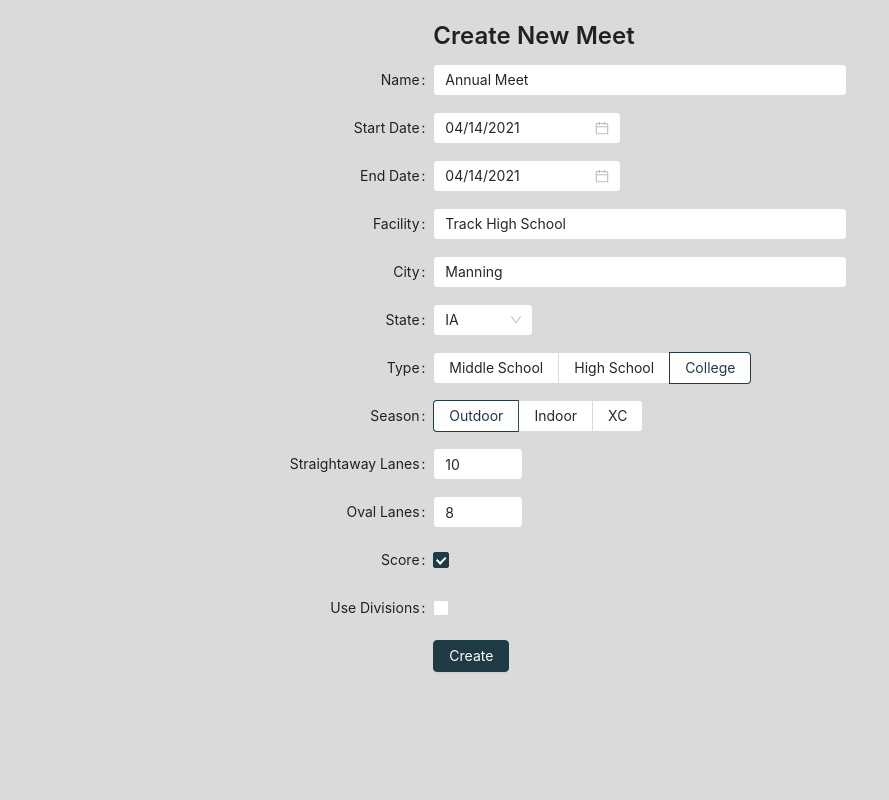
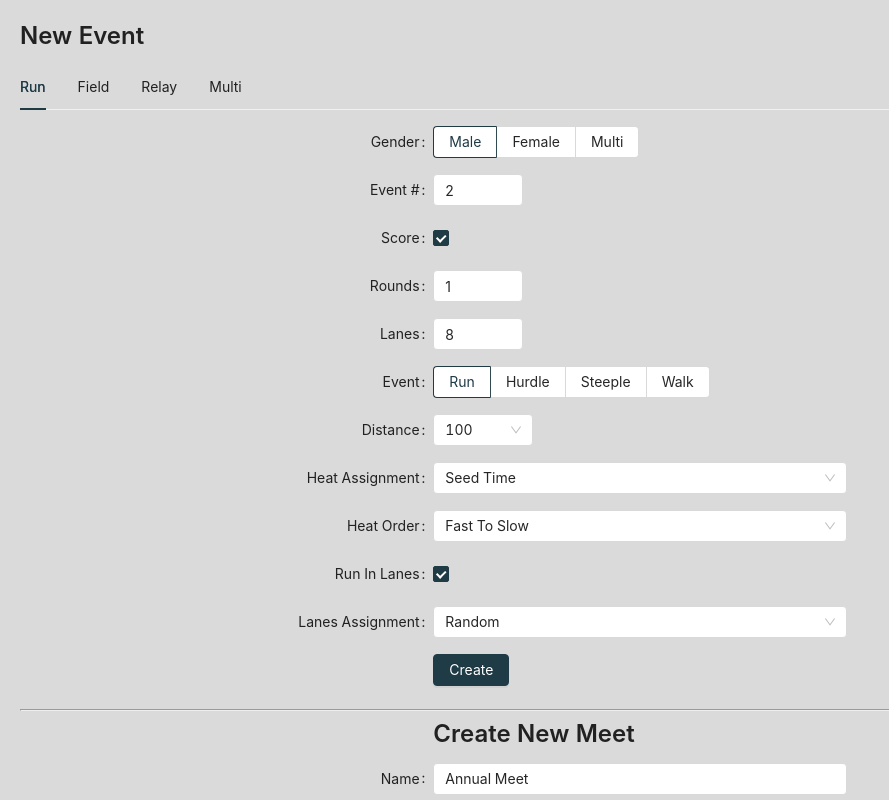
Before and after one commit to jgreazel/react-playground, a React (Create React App) app in the folder form-creator/: page / in a window 1280 px wide. Shown: the top 800 px of the page, without its empty margins (0-889 px from the left). Built offline with nearby package versions, Linux system fonts and the light colour scheme.

Commit message:
run event form

```diff
--- a/form-creator/package.json
+++ b/form-creator/package.json
@@ -42,5 +42,10 @@
       "last 1 firefox version",
       "last 1 safari version"
     ]
+  },
+  "prettier": {
+    "singleQuote": false,
+    "bracketSpacing": true,
+    "jsxBracketSameLine": false
   }
 }
--- a/form-creator/src/App.tsx
+++ b/form-creator/src/App.tsx
@@ -1,12 +1,14 @@
 import React from "react";
 
-import { NewMeetForm } from './Forms';
+import { NewMeetForm, NewEventForm } from "./Forms";
 
 import "./App.less";
 
 const App = () => (
   <div className="App">
-    <NewMeetForm/>
+    <NewEventForm />
+    <hr />
+    <NewMeetForm />
   </div>
 );
 
--- /dev/null
+++ b/form-creator/src/Forms/NewEventForm/NewEventForm.tsx
@@ -0,0 +1,30 @@
+import React from "react";
+import { Col, Row, Tabs, Typography } from "antd";
+
+import RunEventForm from "./RunEventForm";
+
+const NewEventForm = () => (
+  <>
+    <Row>
+      <Col span={8}>
+        <Typography.Title level={3}>New Event</Typography.Title>
+      </Col>
+    </Row>
+    <Tabs defaultActiveKey="1">
+      <Tabs.TabPane tab="Run" key="1">
+        <RunEventForm />
+      </Tabs.TabPane>
+      <Tabs.TabPane tab="Field" key="2">
+        <div>field</div>
+      </Tabs.TabPane>
+      <Tabs.TabPane tab="Relay" key="3">
+        <div>run</div>
+      </Tabs.TabPane>
+      <Tabs.TabPane tab="Multi" key="4">
+        <div>Multi</div>
+      </Tabs.TabPane>
+    </Tabs>
+  </>
+);
+
+export default NewEventForm;
--- /dev/null
+++ b/form-creator/src/Forms/NewEventForm/RunEventForm.tsx
@@ -0,0 +1,178 @@
+import React, { useState } from "react";
+import { Radio, InputNumber, Checkbox, Select, Form, Button } from "antd";
+
+import { handleChangeId, handleCheckboxChange } from "../util";
+
+const RunEventForm = () => {
+  const [data, setData] = useState({
+    gender: "male",
+    eventNo: 2,
+    score: true,
+    rounds: 1,
+    lanesPositions: 8,
+    event: "run",
+    distance: 100,
+    heatAssignment: "seedTime",
+    heatOrder: "fastToSlow",
+    runInLanes: true,
+    lanesPositionAssignment: "random",
+  });
+
+  const onFinish = () => {
+    console.log("state", data);
+  };
+
+  const layout = {
+    labelCol: { span: 8 },
+    wrapperCol: { span: 8 },
+  };
+  const buttonRowLayout = {
+    wrapperCol: { span: 8, offset: 8 },
+  };
+
+  const lanesPositionsLabel = data.runInLanes ? "Lanes" : "Positions";
+  const lanesPositionsAssignmentOptions = data.runInLanes
+    ? [
+        { label: "Standard Lanes", value: "standardLanes" },
+        { label: "Random", value: "random" },
+        { label: "Custom Lanes", value: "customLanes" },
+      ]
+    : [
+        { label: "Random", value: "random" },
+        { label: "Waterfall", value: "waterfall" },
+        { label: "Alleys", value: "alleys" },
+        { label: "Custom Lanes", value: "customLanes" },
+      ];
+
+  return (
+    <Form name="runEvent" {...layout} onFinish={onFinish} initialValues={data}>
+      <Form.Item label="Gender" name="gender">
+        <Radio.Group
+          id="gender"
+          value={data.gender}
+          onChange={(e) => handleChangeId(e.target.value, "gender", setData)}
+        >
+          <Radio.Button value="male">Male</Radio.Button>
+          <Radio.Button value="female">Female</Radio.Button>
+          <Radio.Button value="multi">Multi</Radio.Button>
+        </Radio.Group>
+      </Form.Item>
+      <Form.Item label="Event #" name="eventNo">
+        <InputNumber
+          id="eventNo"
+          value={data.eventNo}
+          min={1}
+          onChange={(v) => handleChangeId(v, "eventNo", setData)}
+        />
+      </Form.Item>
+      <Form.Item label="Score" name="score">
+        <Checkbox
+          id="score"
+          checked={data.score}
+          onChange={(e) => handleCheckboxChange(e, setData)}
+        />
+      </Form.Item>
+      <Form.Item label="Rounds" name="rounds">
+        <InputNumber
+          id="rounds"
+          value={data.rounds}
+          min={1}
+          onChange={(v) => handleChangeId(v, "rounds", setData)}
+        />
+      </Form.Item>
+      <Form.Item label={lanesPositionsLabel} name="lanesPositions">
+        <InputNumber
+          id="lanesPositions"
+          value={data.lanesPositions}
+          min={1}
+          onChange={(v) => handleChangeId(v, "lanesPositions", setData)}
+        />
+      </Form.Item>
+      <Form.Item label="Event" name="event">
+        <Radio.Group
+          id="event"
+          value={data.event}
+          onChange={(e) => handleChangeId(e.target.value, "event", setData)}
+        >
+          <Radio.Button value="run">Run</Radio.Button>
+          <Radio.Button value="hurdle">Hurdle</Radio.Button>
+          <Radio.Button value="steeple">Steeple</Radio.Button>
+          <Radio.Button value="walk">Walk</Radio.Button>
+        </Radio.Group>
+      </Form.Item>
+      <Form.Item label="Distance" name="distance">
+        <Select
+          id="distance"
+          style={{ width: 100 }}
+          onChange={(v) => handleChangeId(v, "distance", setData)}
+        >
+          <Select.Option value={100}>100</Select.Option>
+          <Select.Option value={110}>110</Select.Option>
+          <Select.Option value={200}>200</Select.Option>
+          <Select.Option value={400}>400</Select.Option>
+          <Select.Option value={800}>800</Select.Option>
+          <Select.Option value={1500}>1500</Select.Option>
+          <Select.Option value={1600}>1 Mile</Select.Option>
+          <Select.Option value={2000}>2000</Select.Option>
+          <Select.Option value={3000}>3000</Select.Option>
+          <Select.Option value={3200}>2 Mile</Select.Option>
+          <Select.Option value={5000}>5k</Select.Option>
+          <Select.Option value={10000}>10k</Select.Option>
+        </Select>
+      </Form.Item>
+      <Form.Item label="Heat Assignment" name="heatAssignment">
+        <Select
+          id="heatAssignment"
+          onChange={(v) => handleChangeId(v, "heatAssignment", setData)}
+        >
+          <Select.Option value="seedTime">Seed Time</Select.Option>
+          <Select.Option value="random">Random</Select.Option>
+          <Select.Option value="serpentine">Serpentine</Select.Option>
+          <Select.Option value="leftToRight">Left To Right</Select.Option>
+        </Select>
+      </Form.Item>
+      <Form.Item label="Heat Order" name="heatOrder">
+        <Select
+          id="heatOrder"
+          onChange={(v) => handleChangeId(v, "heatOrder", setData)}
+        >
+          <Select.Option value="fastToSlow">Fast To Slow</Select.Option>
+          <Select.Option value="slowToFast">Slow To Fast</Select.Option>
+          <Select.Option value="random">Random</Select.Option>
+        </Select>
+      </Form.Item>
+      <Form.Item label="Run In Lanes" name="runInLanes">
+        <Checkbox
+          id="runInLanes"
+          checked={data.runInLanes}
+          onChange={(e) => handleCheckboxChange(e, setData)}
+        />
+      </Form.Item>
+      <Form.Item
+        label={`${lanesPositionsLabel} Assignment`}
+        name="lanesPositionAssignment"
+      >
+        <Select
+          id="lanesPositionAssignment"
+          onChange={(v) =>
+            handleChangeId(v, "lanesPositionAssignment", setData)
+          }
+        >
+          {lanesPositionsAssignmentOptions.map((option) => (
+            <Select.Option key={option.label} value={option.value}>
+              {option.label}
+            </Select.Option>
+          ))}
+        </Select>
+      </Form.Item>
+
+      <Form.Item {...buttonRowLayout}>
+        <Button type="primary" htmlType="submit">
+          Create
+        </Button>
+      </Form.Item>
+    </Form>
+  );
+};
+
+export default RunEventForm;
--- /dev/null
+++ b/form-creator/src/Forms/NewEventForm/index.ts
@@ -0,0 +1 @@
+export { default } from './NewEventForm';
--- a/form-creator/src/Forms/index.ts
+++ b/form-creator/src/Forms/index.ts
@@ -1 +1,2 @@
+export { default as NewEventForm } from './NewEventForm';
 export { default as NewMeetForm } from './NewMeetForm';
--- /dev/null
+++ b/form-creator/src/Forms/util.ts
@@ -0,0 +1,27 @@
+export const handleInputChange = (event: any, cb: any) => {
+    cb((prevState: any) => ({
+        ...prevState,
+        [event.target.id]: event.target.value,
+    }));
+};
+
+export const handleDateChange = (date: any, dateString: string, id: string, cb: any) => {
+    cb((prevState: any) => ({
+        ...prevState,
+        [id]: date,
+    }));
+};
+
+export const handleChangeId = (value: any, id: string, cb: any) => {
+    cb((prevState: any) => ({
+        ...prevState,
+        [id]: value,
+    }));
+};
+
+export const handleCheckboxChange = (event: any, cb: any) => {
+    cb((prevState: any) => ({
+        ...prevState,
+        [event.target.id]: event.target.checked,
+    }));
+};
```
Also changed, not shown: form-creator/src/Forms/NewMeetForm.tsx (+35 -47 lines).
